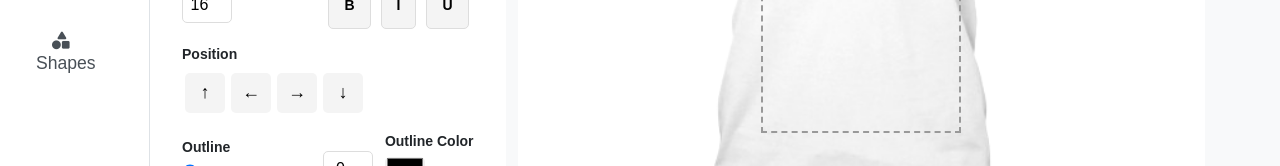
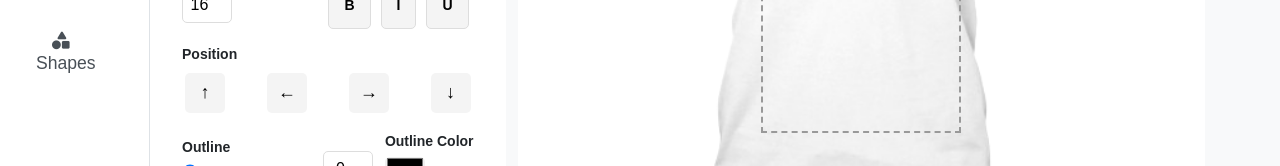
Before and after one commit to Azharyaseen12/plaquita, a React (Create React App) app: page / in a window 1280 px wide. Both pictures are taken after a click on the link "Add Text". Shown: the part 463-629 px from the top of the page. Built offline with nearby package versions, Linux system fonts and the light colour scheme.

Commit message:
text design is updated

```diff
--- a/src/components/AddTextOptions.css
+++ b/src/components/AddTextOptions.css
@@ -84,7 +84,10 @@
   flex-direction: column;
   width: 100%;
 }
-
+.position-buttons{
+  display: flex;
+  justify-content: space-between;
+}
 .position-buttons button {
   width: 90px;
   height: 40px;
@@ -92,7 +95,7 @@
   margin: 3px;
   cursor: pointer;
   border-radius: 5px;
-  font-size: 18px;
+  font-size: 40px;
   background: #f4f4f4;
   transition: background 0.2s;
 }
```
